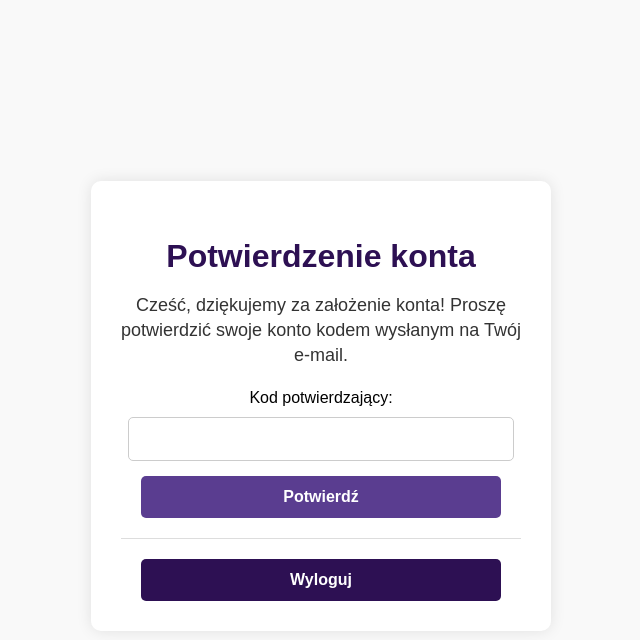
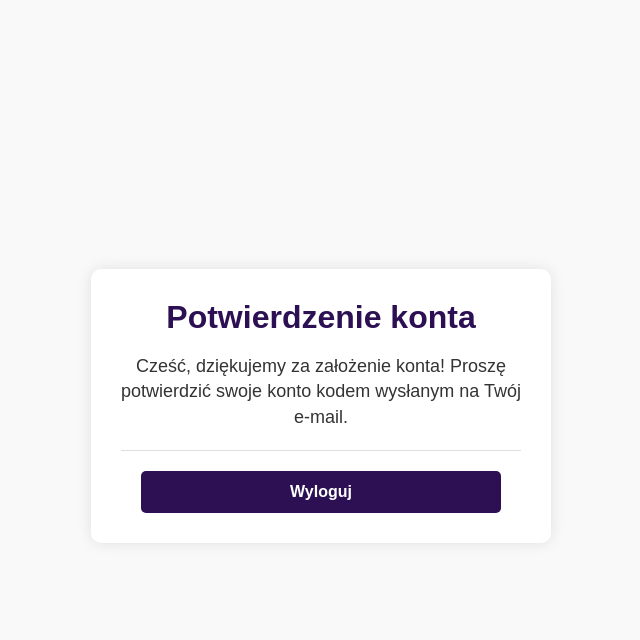
Before and after one commit to zlog7918/tex_doc_mngr, a Flask app: template src/templates/check_approval.html in a window 1280 px wide. Shown: the part 56-696 px from the top of the page, without its empty margins (319-959 px from the left). Run offline with Flask 3, Linux system fonts and the light colour scheme; the template is opened without the code that fills it, so the values that code supplies are empty; parts of the project's set-up code (start-up, migrations or seed data) failed here and were passed over.

Commit message:
remove code input - no longer used

```diff
--- a/src/templates/check_approval.html
+++ b/src/templates/check_approval.html
@@ -6,16 +6,10 @@
         <h2>Potwierdzenie konta</h2>
         <p>Cześć, dziękujemy za założenie konta! Proszę potwierdzić swoje konto kodem wysłanym na Twój e-mail.</p>
 
-        <form id="approve-form">
-            <label>Kod potwierdzający:</label>
-            <input type="text" name="code" required>
-            <button type="button" id="approve-btn" class="primary-btn">Potwierdź</button>
-        </form>
-
         <hr>
 
         <form id="logout-form">
-            <button type="button" id="logout-btn" class="secondary-btn">Wyloguj</button>
+            <button type="button" id="logout-btn" class="primary-btn">Wyloguj</button>
         </form>
     </div>
 </div>
@@ -54,6 +48,7 @@ body {
     font-weight: 700;
     color: #2d1053;
     margin-bottom: 15px;
+    margin-top: 0;
 }
 
 /* Tekst */
@@ -62,17 +57,6 @@ body {
     color: #333;
     margin-bottom: 20px;
     line-height: 1.4;
-}
-
-/* Formularze */
-input {
-    width: 90%;
-    margin-top: 10px;
-    margin-bottom: 15px;
-    padding: 12px;
-    border-radius: 5px;
-    border: 1px solid #ccc;
-    font-size: 16px;
 }
 
 /* Przyciski */
@@ -88,23 +72,12 @@ button {
 
 /* Główne przyciski akcji */
 .primary-btn {
-    background: #5a3d90;
+    background: #2d1053;
     color: white;
     transition: 0.3s;
 }
 
 .primary-btn:hover {
-    background: #4a1e87;
-}
-
-/* Drugorzędne przyciski */
-.secondary-btn {
-    background: #2d1053;
-    color: white;
-    transition: 0.3s;
-}
-
-.secondary-btn:hover {
     background: #1f083c;
 }
 
@@ -126,15 +99,5 @@ hr {
                 alert(`Err: ${data['message']}`);
         }).catch(err => alert(`Err: ${JSON.stringify(err)}`));
     });
-
-    document.getElementById("approve-btn").addEventListener("click", function () {
-        let form = document.getElementById("approve-form");
-        ajax_json_call('/user/approve', null, form).then(data => {
-            if (data['success'])
-                window.location.reload();
-            else
-                alert(`Err: ${data['message']}`);
-        }).catch(err => alert(`Err: ${JSON.stringify(err)}`));
-    });
 </script>
 {% endblock %}
```
Also changed, not shown: src/routes/users/users.py (+7 -3 lines).
